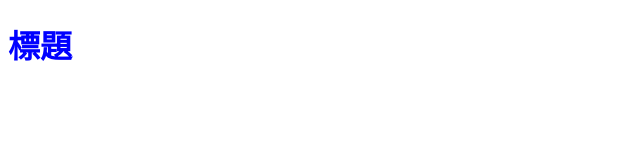
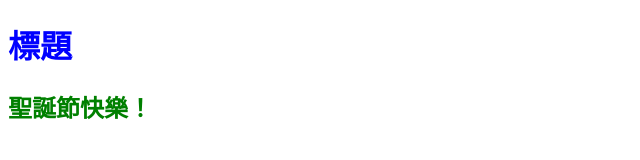
Before and after one commit to yatayork/1122_turn, a plain HTML site: page index.html in a window 1280 px wide. Shown: the whole page, without its empty margins (0-640 px from the left). Drawn offline with Linux system fonts and the light colour scheme.

Commit message:
新增h2修改顏色

```diff
--- a/all.css
+++ b/all.css
@@ -1,3 +1,8 @@
 h1{
     color: blue;
 }
+
+h2{
+
+    color: green;
+}
--- a/index.html
+++ b/index.html
@@ -10,5 +10,6 @@
 
     <body>
         <h1>標題</h1>
+        <h2>聖誕節快樂！</h2>
     </body>
 </html>
```
